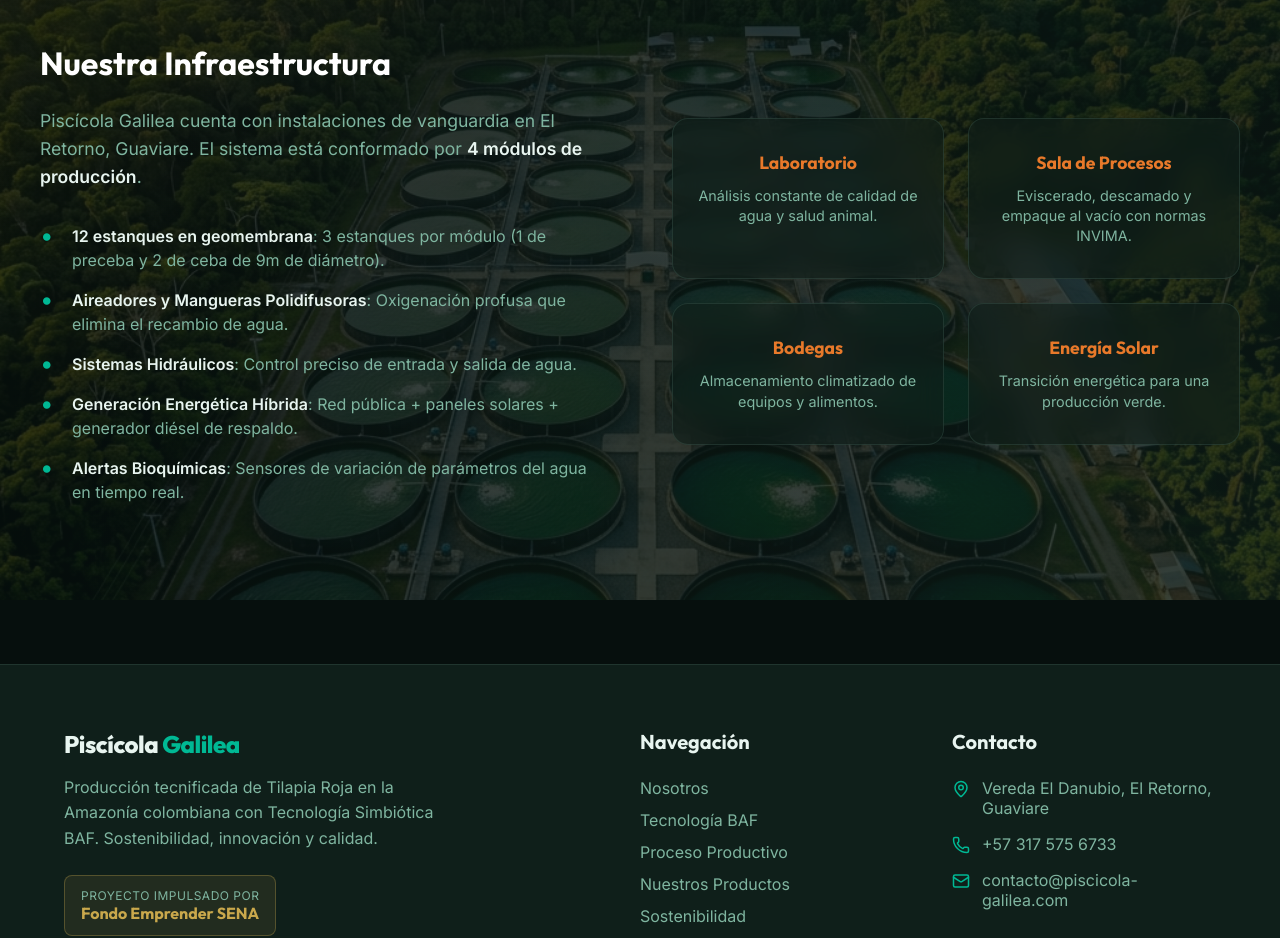
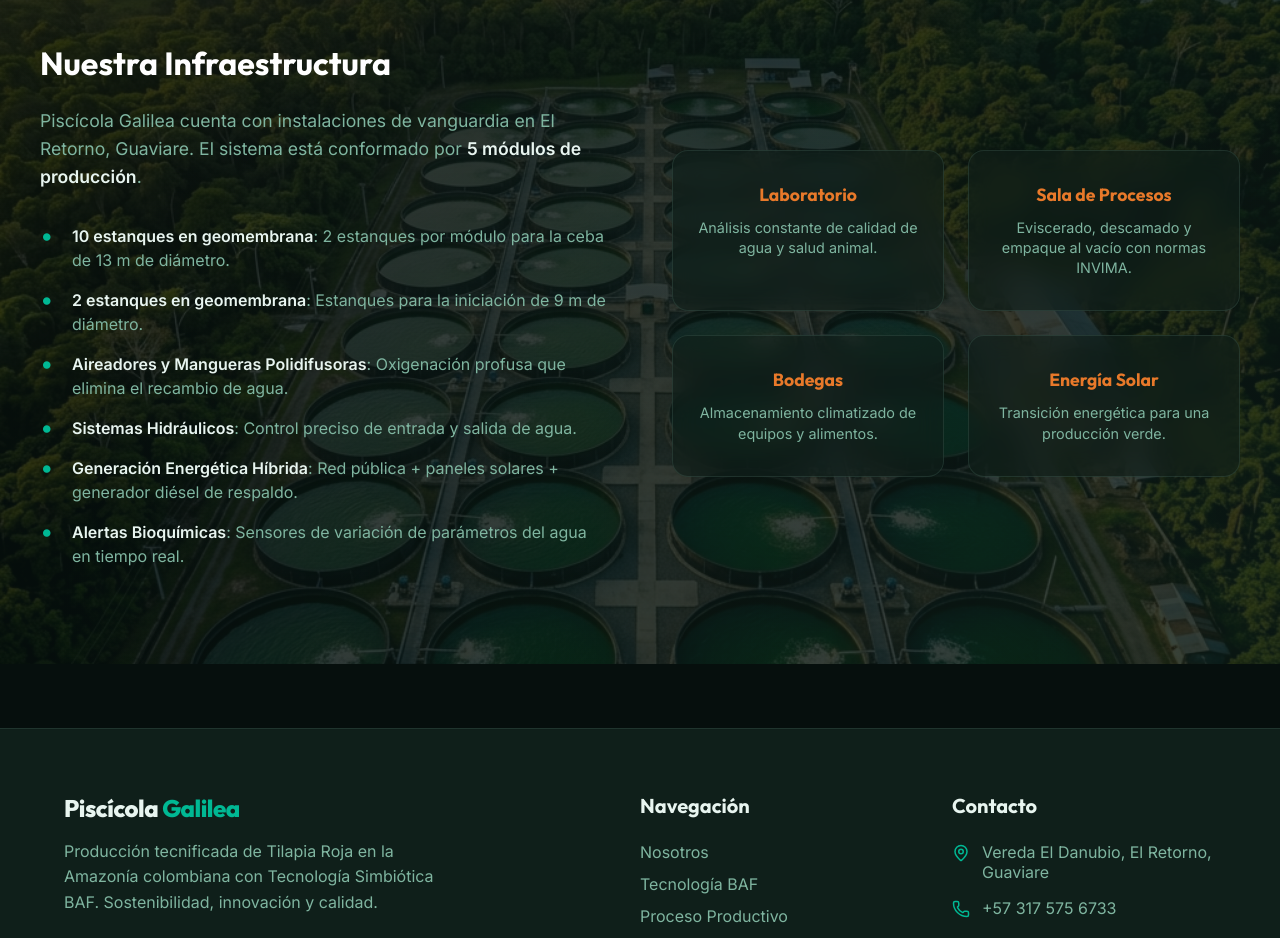
Before and after one commit to andresraveorozco92/piscicola-galilea, a Next.js app: page /proceso in a window 1280 px wide. Shown: the part 2330-3268 px from the top of the page. Built offline with nearby package versions, Linux system fonts and the light colour scheme.

Commit message:
Update page.tsx

```diff
--- a/src/app/proceso/page.tsx
+++ b/src/app/proceso/page.tsx
@@ -34,10 +34,11 @@ export default function ProcesoPage() {
             <div className={styles.infraText}>
               <h2 className={styles.sectionTitle}>Nuestra Infraestructura</h2>
               <p>
-                Piscícola Galilea cuenta con instalaciones de vanguardia en El Retorno, Guaviare. El sistema está conformado por <strong>4 módulos de producción</strong>.
+                Piscícola Galilea cuenta con instalaciones de vanguardia en El Retorno, Guaviare. El sistema está conformado por <strong>5 módulos de producción</strong>.
               </p>
               <ul className={styles.infraList}>
-                <li><strong>12 estanques en geomembrana</strong>: 3 estanques por módulo (1 de preceba y 2 de ceba de 9m de diámetro).</li>
+                <li><strong>10 estanques en geomembrana</strong>: 2 estanques por módulo para la ceba de 13 m de diámetro.</li>
+                <li><strong>2 estanques en geomembrana</strong>: Estanques para la iniciación de 9 m de diámetro.</li>
                 <li><strong>Aireadores y Mangueras Polidifusoras</strong>: Oxigenación profusa que elimina el recambio de agua.</li>
                 <li><strong>Sistemas Hidráulicos</strong>: Control preciso de entrada y salida de agua.</li>
                 <li><strong>Generación Energética Híbrida</strong>: Red pública + paneles solares + generador diésel de respaldo.</li>
```
